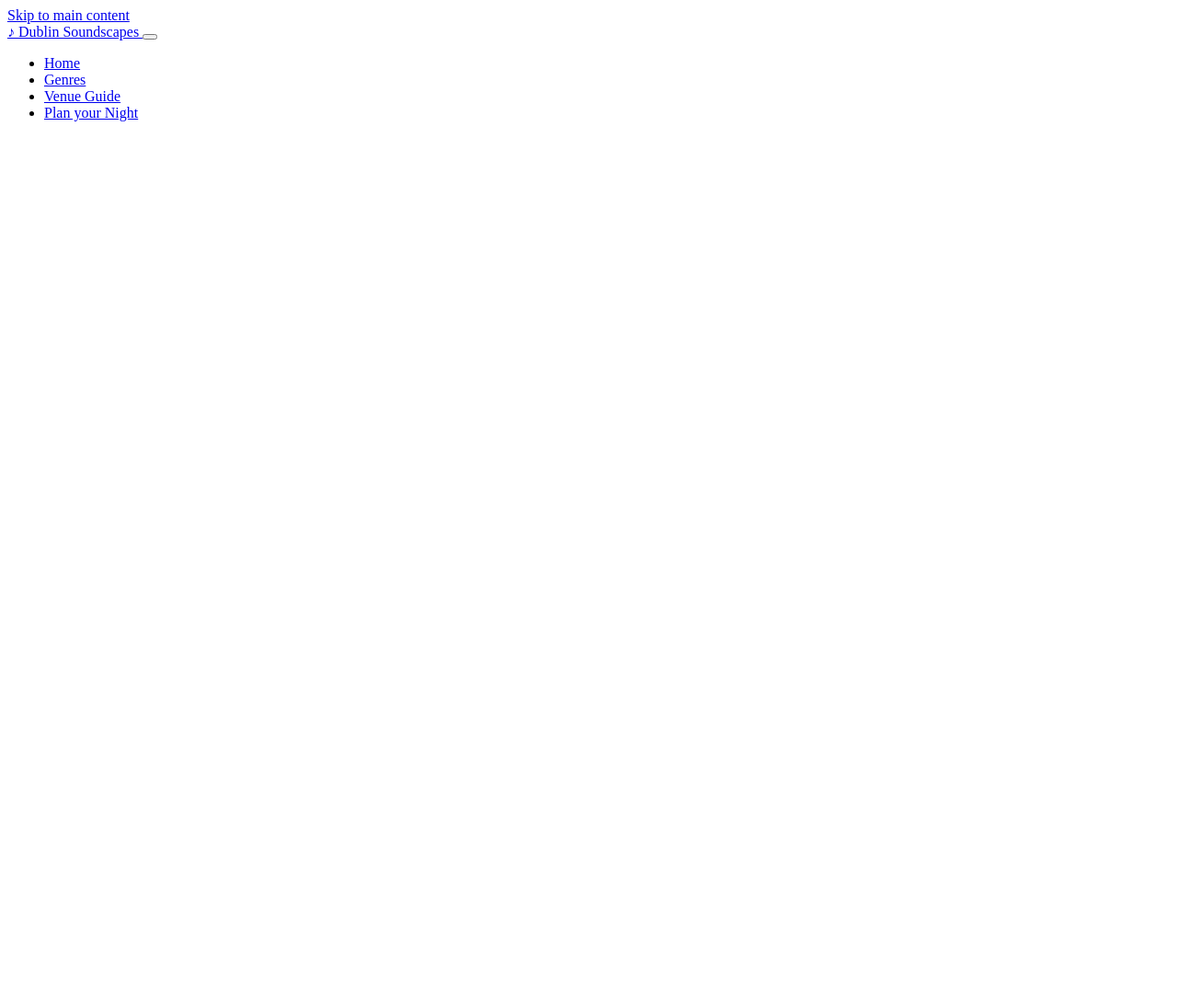
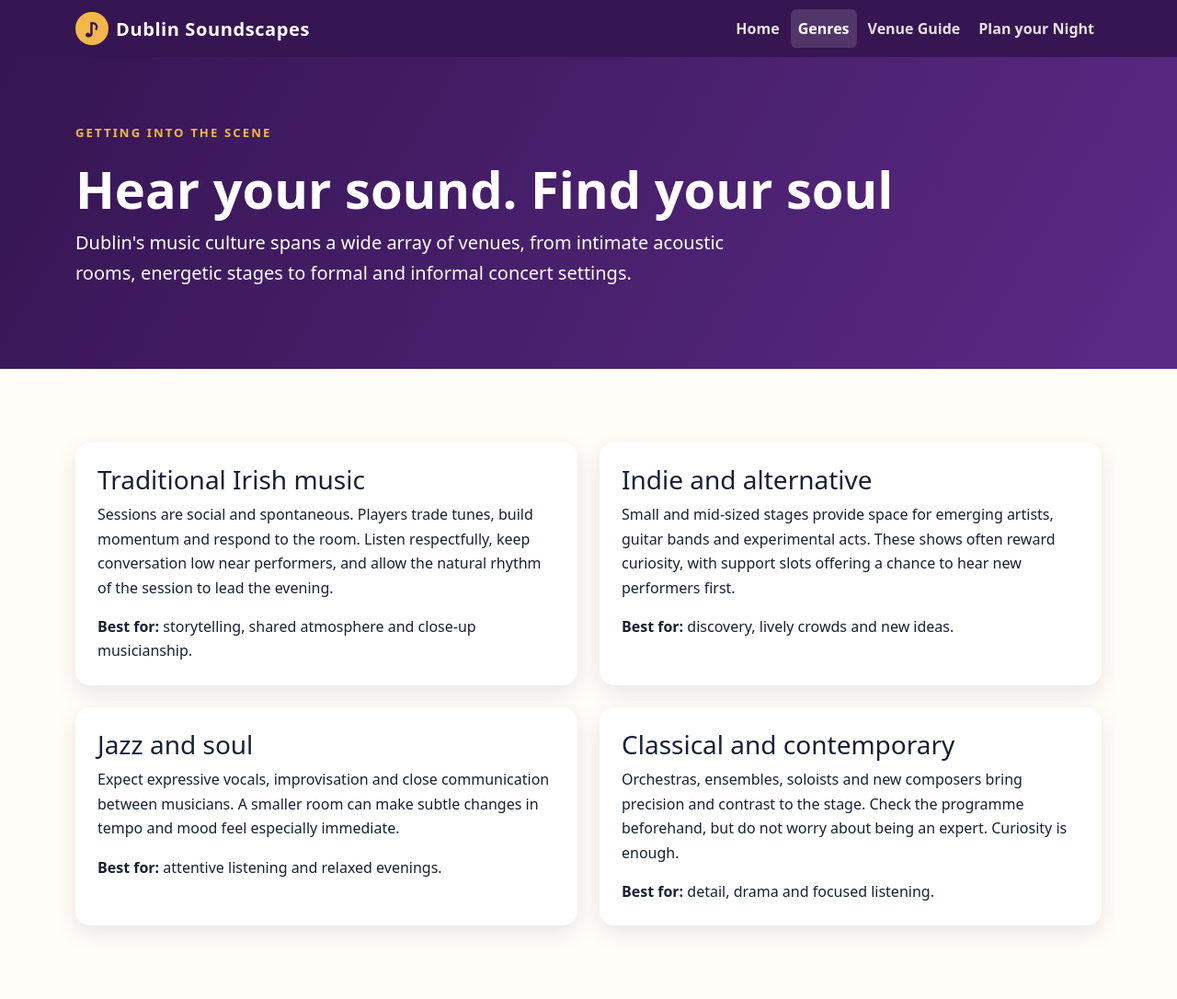
Before and after one commit to Kiki-Peart/Soundscapes_website, a plain HTML site: page genres.html in a window 1280 px wide. Shown: the whole page at 92% size. Before the commit the page ends 800 px from the top, so only its background shows below. Drawn offline with nearby package versions, Linux system fonts and the light colour scheme.

Commit message:
Add genres overview and genre cards and link to bootstrap and style.css

```diff
--- a/genres.html
+++ b/genres.html
@@ -1,6 +1,19 @@
 <!doctype html>
 <html lang="en">
 <head>
+    <meta charset="utf-8">
+    <meta name="viewport" content="width=device-width, initial-scale=1">
+    <meta name="description" content="Explore traditional, indie, jazz, soul, classical and contemporary music experiences in Dublin.">
+    <meta name="author" content="Dublin Soundscapes">
+    <meta name="theme-color" content="#351552">
+    <title>Genres | Dublin Soundscapes</title>
+    <link
+            href="https://cdn.jsdelivr.net/npm/bootstrap@5.3.8/dist/css/bootstrap.min.css"
+            rel="stylesheet"
+            integrity="sha384-sRIl4kxILFvY47J16cr9ZwB07vP4J8+LH7qKQnuqkuIAvNWLzeN8tE5YBujZqJLB"
+            crossorigin="anonymous">
+
+    <link rel="stylesheet" href="styles.css">
 
 </head>
 
@@ -63,6 +76,120 @@
 </header>
 
 <main id="main-content">
+    <header class="page-banner">
+        <div class="container">
+
+            <p class="eyebrow">
+                Getting into the scene
+            </p>
+
+            <h1 class="display-4">
+                Hear your sound. Find your soul
+            </h1>
+
+            <p class="lead col-lg-8">
+                Dublin's music culture spans a wide array of venues,
+                from intimate acoustic rooms, energetic stages
+                to formal and informal concert settings.
+            </p>
+
+        </div>
+    </header>
+
+    <section class="section-space">
+        <div class="container">
+
+            <div class="row g-4">
+
+                <div class="col-md-6">
+                    <article class="genre-card p-4">
+                        <h2 class="h3">
+                            Traditional Irish music
+                        </h2>
+
+                        <p>
+                            Sessions are social and spontaneous. Players trade tunes, build momentum and
+                            respond to the room. Listen respectfully, keep conversation low near performers,
+                            and allow the natural rhythm of the session to lead the evening.
+                        </p>
+
+                        <p class="mb-0">
+                            <strong>Best for:</strong>
+                            storytelling, shared atmosphere and
+                            close-up musicianship.
+                        </p>
+                    </article>
+                </div>
+
+                <!-- Indie -->
+
+                <div class="col-md-6">
+                    <article class="genre-card p-4">
+                         <h2 class="h3">
+                            Indie and alternative
+                        </h2>
+
+                        <p>
+                            Small and mid-sized stages provide space for emerging artists, guitar bands and
+                            experimental acts. These shows often reward curiosity, with support slots offering a
+                            chance to hear new performers first.
+                        </p>
+
+                        <p class="mb-0">
+                            <strong>Best for:</strong>
+                            discovery, lively crowds and new ideas.
+                        </p>
+
+                    </article>
+                </div>
+
+                <!-- Jazz -->
+
+                <div class="col-md-6">
+                    <article class="genre-card p-4">
+                        <h2 class="h3">
+                            Jazz and soul
+                        </h2>
+
+                        <p>
+                           Expect expressive vocals, improvisation and close communication between
+                           musicians. A smaller room can make subtle changes in tempo and mood feel
+                           especially immediate.
+                        </p>
+
+                        <p class="mb-0">
+                            <strong>Best for:</strong>
+                            attentive listening and relaxed evenings.
+                        </p>
+                    </article>
+                </div>
+
+                <!-- Classical -->
+
+                <div class="col-md-6">
+                    <article class="genre-card p-4">
+                        <h2 class="h3">
+                            Classical and contemporary
+                        </h2>
+
+                        <p>
+                           Orchestras, ensembles, soloists and new composers bring precision and contrast to
+                           the stage. Check the programme beforehand, but do not worry about being an
+                           expert. Curiosity is enough.
+                        </p>
+
+                        <p class="mb-0">
+                            <strong>Best for:</strong>
+                            detail, drama and focused listening.
+                        </p>
+                    </article>
+                </div>
+
+            </div>
+
+        </div>
+    </section>
+
 </main>
 
 </body>
```
